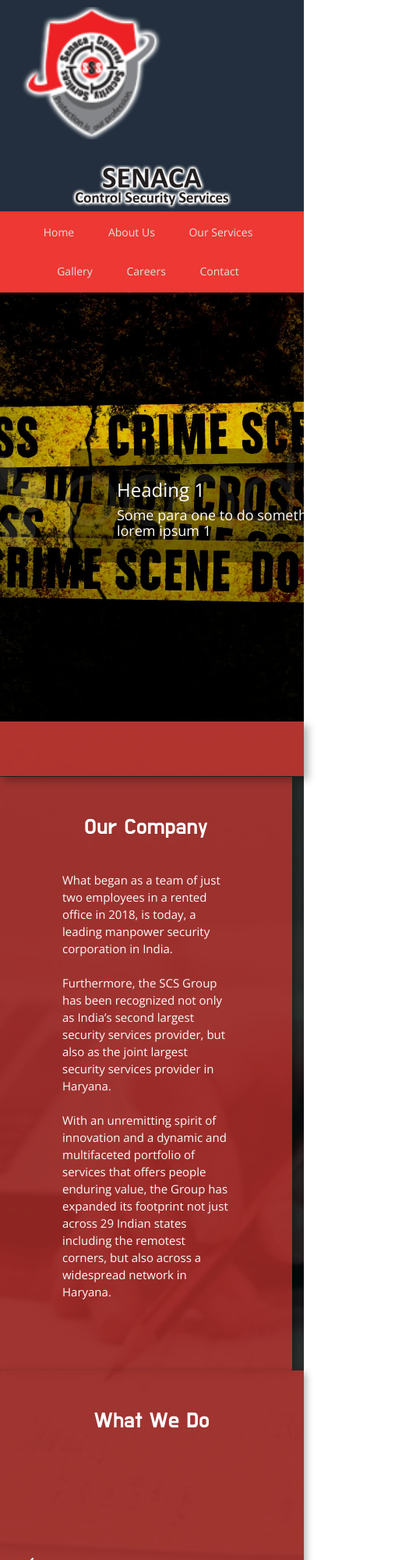
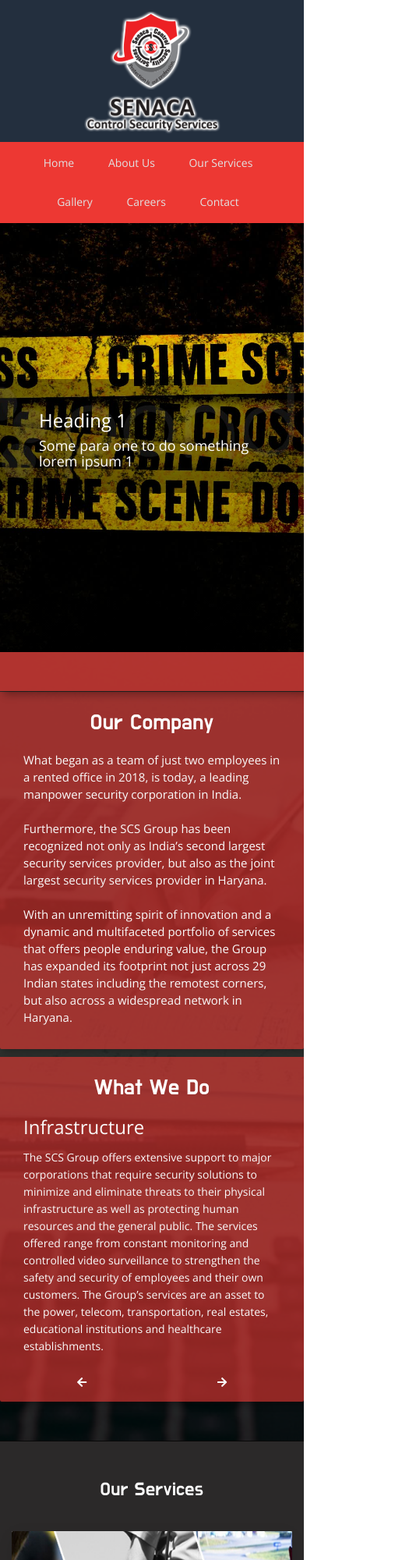
Before and after one commit to alienfoundation/senacasecurities, a plain HTML site: page index.html in a window 390 px wide. Shown: the top 2000 px of the page at 78% size, 525 px wide, since content can reach past the window. Drawn offline with nearby package versions, Linux system fonts and the light colour scheme.

Commit message:
now responsive

```diff
--- a/css/index.css
+++ b/css/index.css
@@ -130,10 +130,16 @@ body * {
     transform: scale(1.1);
 }
 
+.header .logo-container-2 {
+    text-align: left;
+    margin-left: -6%;
+}
+
 .slider-wrapper {
     height: 550px;
     overflow: hidden;
 }
+
 
 .slider-img {
     position: relative;
@@ -482,9 +488,120 @@ footer .footer-logo img {
     width: 400px;
     position: relative;
     left: -50px;
-    top: 30px;
+    top: 5px;
 }
 
 footer .footer-icon {
     margin-right: 10px;
 }
+
+@media (max-width: 767px) {
+
+    .header .logo-container {
+        text-align: center;
+    }
+
+    .header .logo-container img {
+        position: relative;
+        top: 0;
+        left: 0;
+        height: 100px;
+    }
+
+    .header .logo-container-2 {
+        text-align: center;
+        margin-left: 0;
+        margin-top: -4px;
+    }
+
+    .header .logo-container-2 img {
+        height: 85px;
+        margin-top: -10px;
+        margin-bottom: 10px;
+    }
+
+    .slider-text {
+        left: 0;
+    }
+
+    footer .footer-logo {
+        text-align: center;
+    }
+
+    footer .footer-logo img {
+        width: 200px;
+        left: 0;
+        top: 0;
+    }
+
+    .company .top-bar {
+        height: 50px;
+    }
+
+    .company .company-text {
+        margin-left: -15px;
+        margin-right: -15px;
+        padding: 5px 0px 0px;
+    }
+
+    .left-right-swipe {
+        padding: 15px;
+        padding-top: 0;
+        line-height: 22px;
+    }
+
+    .company .company-heading {
+        margin-bottom: 20px;
+    }
+
+    .left-right-swipe #wwd-head {
+        margin-top: 0;
+        margin-bottom: 15px;
+    }
+
+    .company button {
+        height: auto;
+        width: auto;
+    }
+
+    .company .mobile-arrow {
+        display: block;
+        text-align: center;
+        padding-bottom: 15px;
+    }
+
+    .company .mobile-arrow .left-arrow,
+    .company .mobile-arrow .right-arrow {
+        display: inline-block;
+        width: 49%;
+    }
+
+    .company .mobile-arrow button.btn1{
+        left: 0;
+    }
+
+    .company .desktop-arrow {
+        display: none;
+    }
+
+    .gallery .gallery-card {
+        width: 250px;
+    }
+
+    .gallery .gallery-card .img-container {
+        height: 125px;
+    }
+
+    .grow span {
+        top: -150px;
+    }
+
+    .grow .reach-us {
+        margin-top: 40px;
+    }
+
+    .grow a:hover span.reach-us-span {
+        top: 34px;
+    }
+
+}
--- a/index.html
+++ b/index.html
@@ -4,7 +4,7 @@
     <meta charset="utf-8" />
     <meta http-equiv="X-UA-Compatible" content="IE=edge">
     <title>Senaca Securities</title>
-    <meta name="viewport" content="width=device-width, initial-scale=1">
+    <meta name="viewport" content="width=device-width, initial-scale=1.0">
 
     <link rel="stylesheet" href="https://maxcdn.bootstrapcdn.com/bootstrap/3.3.7/css/bootstrap.min.css">
     <script src="https://ajax.googleapis.com/ajax/libs/jquery/3.3.1/jquery.min.js"></script>
@@ -22,19 +22,19 @@
 
        <div class="header container-fluid">
            <div class="header-top row">
-               <div class="col-sm-3">
+               <div class="col-sm-2">
                     <div class="logo-container">
                         <img src="images/Logo1.png">
                     </div>
                </div>
-               <div class="col-sm-6">
+               <div class="col-sm-7">
                     <div class="logo-container-2">
                         <img src="images/Logo2.png">
                     </div>
                </div>
                <div class="col-sm-3 social-link-wrapper">
-                   <a href="#" class="social-link"><i class="fab fa-facebook-f sl"></i></a>
-                   <a href="#" class="social-link"><i class="fab fa-google-plus-g sl"></i></a>
+                    <a href="#" class="social-link"><i class="fab fa-twitter sl"></i></a>
+                    <a href="#" class="social-link"><i class="fab fa-instagram sl"></i></a>
                </div>
            </div>
            <div class="header-bottom">
@@ -80,7 +80,9 @@
                     <div class="company-text row">
                             <h3 class="company-heading">What We Do</h3>
                         <div class="col-sm-1">
+                            <div class="desktop-arrow">
                                 <button onclick="changeWwdFunc(-1)" class="btn1"><i class="fas fa-arrow-left"></i></button>
+                            </div>
                         </div>
                         <div class="col-sm-10">
                                 <div class="left-right-swipe">
@@ -89,7 +91,17 @@
                                 </div>
                         </div>
                         <div class="col-sm-1">
+                            <div class="mobile-arrow">
+                                <div class="left-arrow">
+                                    <button onclick="changeWwdFunc(-1)" class="btn1"><i class="fas fa-arrow-left"></i></button>
+                                </div>
+                                <div class="right-arrow">
                                     <button onclick="changeWwdFunc(1)" class="btn2"><i class="fas fa-arrow-right"></i></button>
+                                </div>
+                            </div>
+                            <div class="desktop-arrow">
+                                <button onclick="changeWwdFunc(1)" class="btn2"><i class="fas fa-arrow-right"></i></button>
+                            </div>
                         </div>
                     </div>
                     </div>
@@ -188,8 +200,8 @@
                           <div class="col-sm-4">
                                 <div class="reach-w-u">
                                     <a href="#">
-                                        <span>Contact Us</span>
-                                        <h3>Reach Out With Us</h3>
+                                        <span class="reach-us-span">Contact Us</span>
+                                        <h3 class="reach-us">Reach Out With Us</h3>
                                     </a>
                                 </div>
                           </div>
@@ -207,22 +219,34 @@
                             <hr>
                             <p><i class="fas fa-map-marker-alt footer-icon"></i> 194, 2nd Floor, Opposite J&K Society, Sector-9A, Gurugram - 122001</p>
                             <p><i class="fas fa-phone footer-icon"></i> +91 83830 44060</p>
-                            <p><i class="far fa-envelope footer-icon"></i> info@senacasecurities.com</p>
-                            <p><i class="fas fa-globe footer-icon"></i> senacasecurities.com</p>
+                            <!-- <p><i class="far fa-envelope footer-icon"></i> info@senacasecurities.com</p>
+                            <p><i class="fas fa-globe footer-icon"></i> senacasecurities.com</p> -->
                         </div>
                         <div class="col-sm-3 quick-links">
                             <h4>Quick Links</h4>
                             <hr>
+                            <div class="row">
+                                <div class="col-sm-6">
                                     <p><a href="#">About Us</a></p>
+                                </div>
+                                <div class="col-sm-6">
                                     <p><a href="#">Contact</a></p>
+                                </div>
+                            </div>
+                            <div class="row">
+                                <div class="col-sm-6">
                                     <p><a href="#">Careers</a></p>
+                                </div>
+                                <div class="col-sm-6">
                                     <p><a href="#">Our Services</a></p>
+                                </div>
+                            </div>
                         </div>
                         <div class="col-sm-3 connect">
                             <h4>Connect With Us</h4>
                             <hr>
-                            <p><a href="#">Facebook</a></p>
-                            <p><a href="#">Google Plus</a></p>
+                            <p><a href="#">Twitter</a></p>
+                            <p><a href="#">Instagram</a></p>
                         </div>
                     </div>
                     <div class="row">
```
Lines whose indentation alone changed are shown as unchanged.
